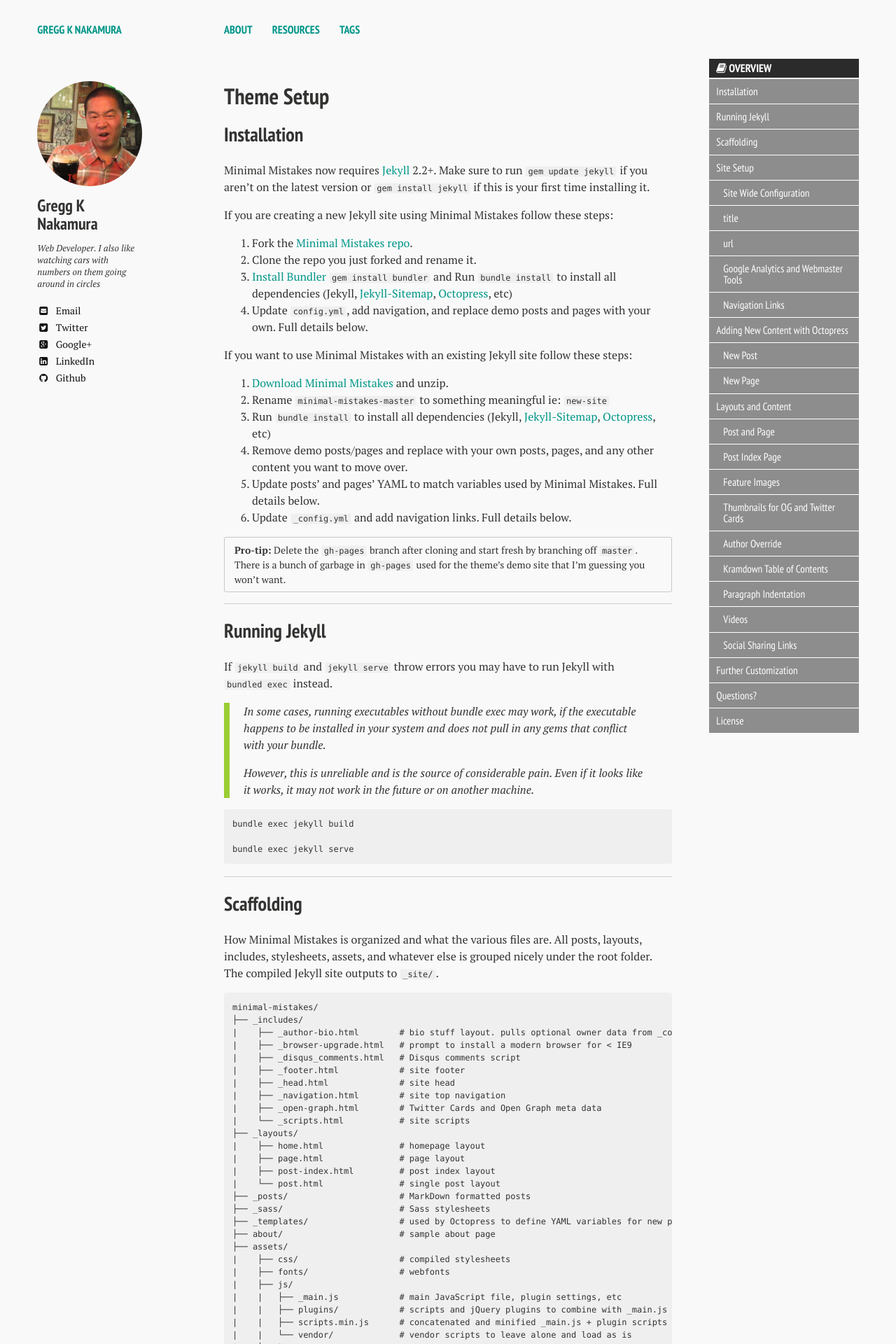
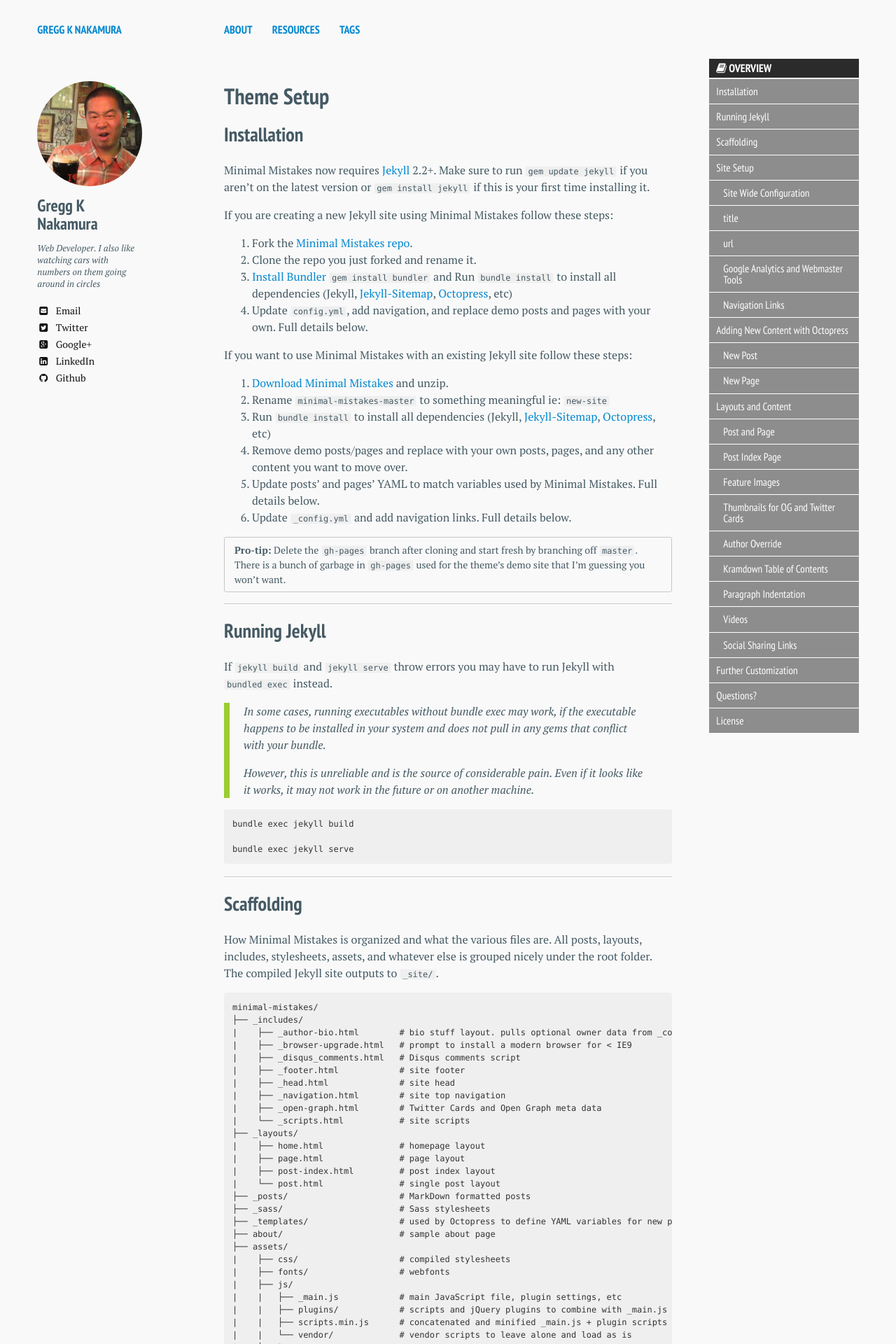
Before and after one commit to greggnakamura/greggnakamura.github.com, a Jekyll site: the page built from theme-setup/index.md, in a window 1280 px wide. Shown: the top 1920 px of the page at 70% size. Built offline with Jekyll 4.4.1, drawn with Linux system fonts in a browser that asks for light colours.

Commit message:
Updates text and link color

```diff
--- a/_sass/variables.scss
+++ b/_sass/variables.scss
@@ -21,7 +21,7 @@
 
 $bodycolor      : #f9f9f9;
 $body-color     : $bodycolor;
-$textcolor      : #333332;
+$textcolor      : #455A64;
 $text-color     : $textcolor;
 $border-color   : $text-color;
 $basecolor 		  : #343434;
@@ -53,7 +53,7 @@
 $youtube-color      : #ff3333;
 
 /* links */
-$linkcolor 		    : #009688;
+$linkcolor 		    : #0288D1;
 $link-color       : $linkcolor;
 $linkcolorhover 	: darken($linkcolor, 10);
 $linkcolorvisited : lighten($linkcolorhover, 20);
```
